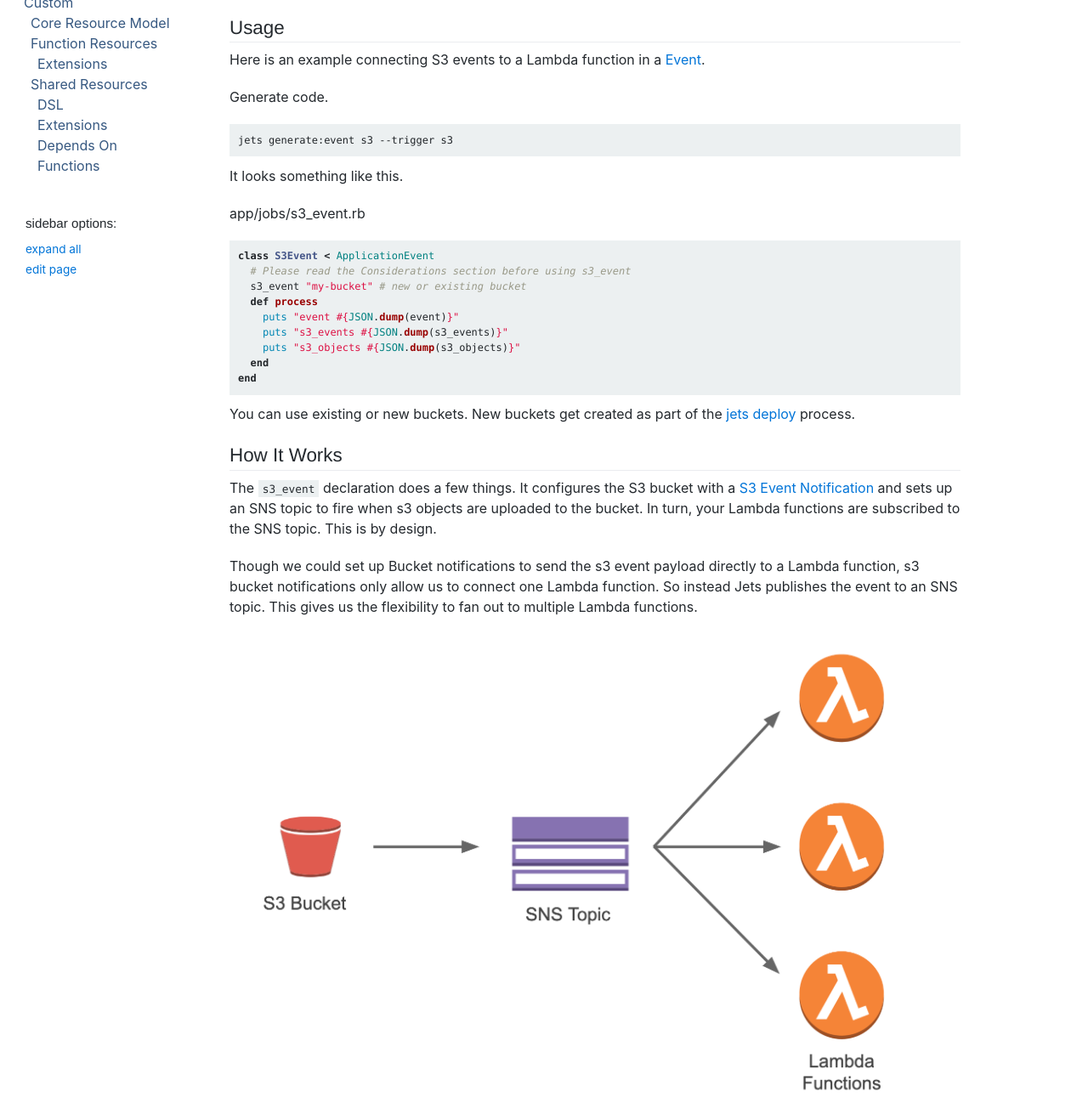
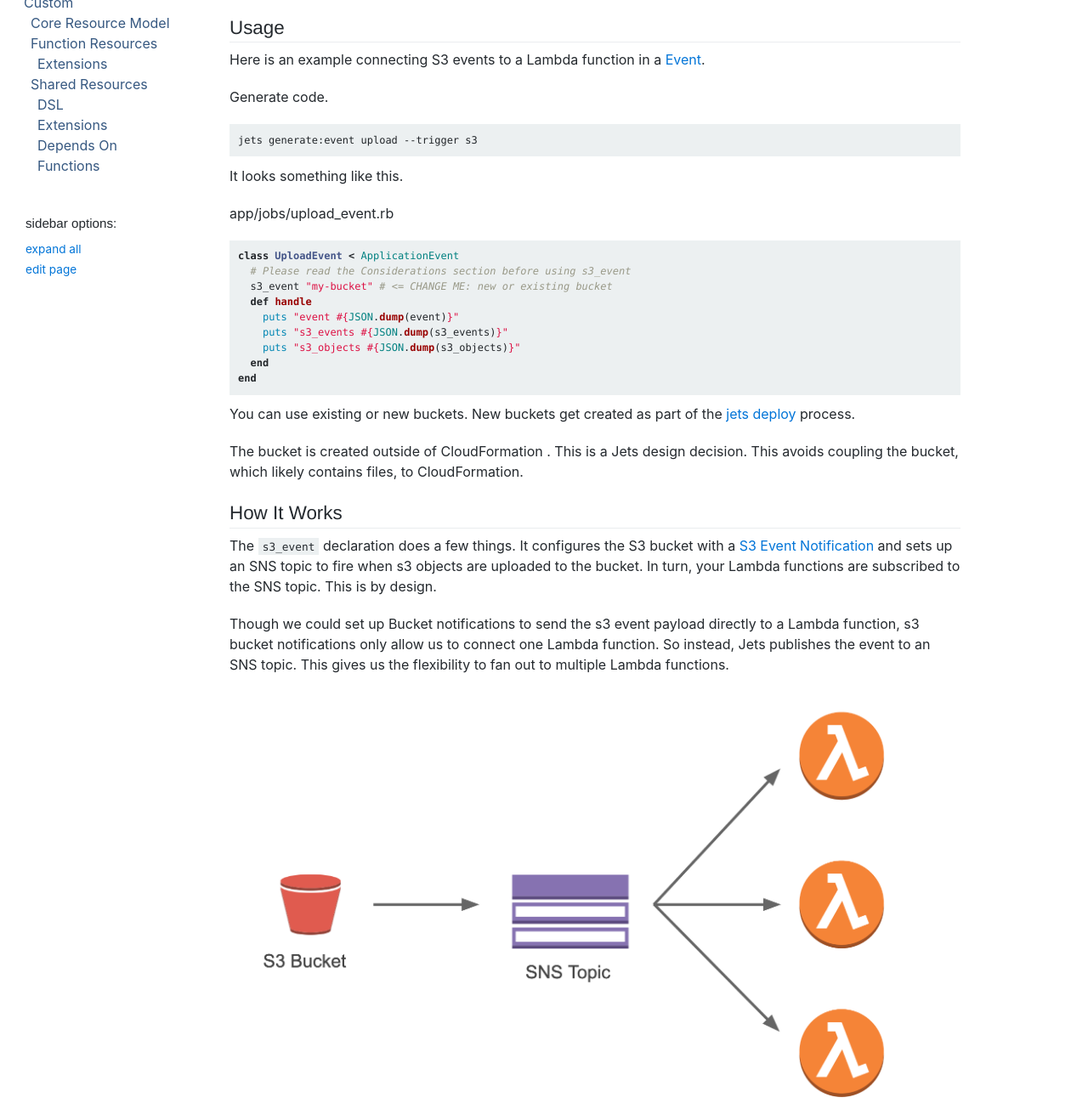
Before and after one commit to rubyonjets/jets-docs, a Jekyll site: the page built from _docs/events/s3.md, in a window 1280 px wide and 1400 px high, scrolled down 527 px, cut to the strip 102-1400 px from the top of the window. Shown: the whole strip at 85% size. Built offline with Jekyll 4.4.1, drawn with Linux system fonts in a browser that asks for light colours; a script that is not in the unit is left out; some of the changed text lies outside the part shown.

Commit message:
s3 event

````diff
--- a/_docs/events/s3.md
+++ b/_docs/events/s3.md
@@ -14,17 +14,17 @@
 
 Generate code.
 
-    jets generate:event s3 --trigger s3
+    jets generate:event upload --trigger s3
 
 It looks something like this.
 
-app/jobs/s3_event.rb
+app/jobs/upload_event.rb
 
 ```ruby
-class S3Event < ApplicationEvent
+class UploadEvent < ApplicationEvent
   # Please read the Considerations section before using s3_event
-  s3_event "my-bucket" # new or existing bucket
-  def process
+  s3_event "my-bucket" # <= CHANGE ME: new or existing bucket
+  def handle
     puts "event #{JSON.dump(event)}"
     puts "s3_events #{JSON.dump(s3_events)}"
     puts "s3_objects #{JSON.dump(s3_objects)}"
@@ -34,11 +34,13 @@
 
 You can use existing or new buckets. New buckets get created as part of the [jets deploy]({% link _reference/jets-deploy.md %}) process.
 
+The bucket is created outside of CloudFormation . This is a Jets design decision. This avoids coupling the bucket, which likely contains files, to CloudFormation.
+
 ## How It Works
 
 The `s3_event` declaration does a few things. It configures the S3 bucket with a [S3 Event Notification](https://docs.aws.amazon.com/AmazonS3/latest/dev/NotificationHowTo.html) and sets up an SNS topic to fire when s3 objects are uploaded to the bucket.  In turn, your Lambda functions are subscribed to the SNS topic.  This is by design.
 
-Though we could set up Bucket notifications to send the s3 event payload directly to a Lambda function, s3 bucket notifications only allow us to connect one Lambda function. So instead Jets publishes the event to an SNS topic. This gives us the flexibility to fan out to multiple Lambda functions.
+Though we could set up Bucket notifications to send the s3 event payload directly to a Lambda function, s3 bucket notifications only allow us to connect one Lambda function. So instead, Jets publishes the event to an SNS topic. This gives us the flexibility to fan out to multiple Lambda functions.
 
 ![](/img/docs/s3-sns-fanout.png)
 
@@ -165,6 +167,29 @@
 }]
 ```
 
+### s3_files
+
+The `s3_files` helper method downloads the files from s3 and provides them as a Jets NamedFile, a Ruby File-like handle. Example:
+
+```ruby
+class UploadEvent < ApplicationEvent
+  s3_event "my-bucket"
+  def handle
+    s3_files.each do |file|
+      puts "file #{file}"
+      puts "file.filename #{file.filename}"
+      puts "file.content #{file.content}"
+    end
+  end
+end
+```
+
+Notes:
+
+* The `s3_files` method is lazy. It only downloads the files when it's called. Files are downloaded only once.
+* The `NamedFile` provides `.filename` and `.content` methods. The Ruby `File` class normally does not store this information.
+* The `s3_event` macro above the method automatically adds the AWS AmazonS3ReadOnlyAccess IAM Managed Policy so app has access to download the file to `/tmp/s3_files/OBJECT_KEY`.
+
 ## Considerations
 
 When using `s3_event` please consider:
````
Also changed, not shown: other parts of _docs/events/s3.md (+1 -1 lines).
